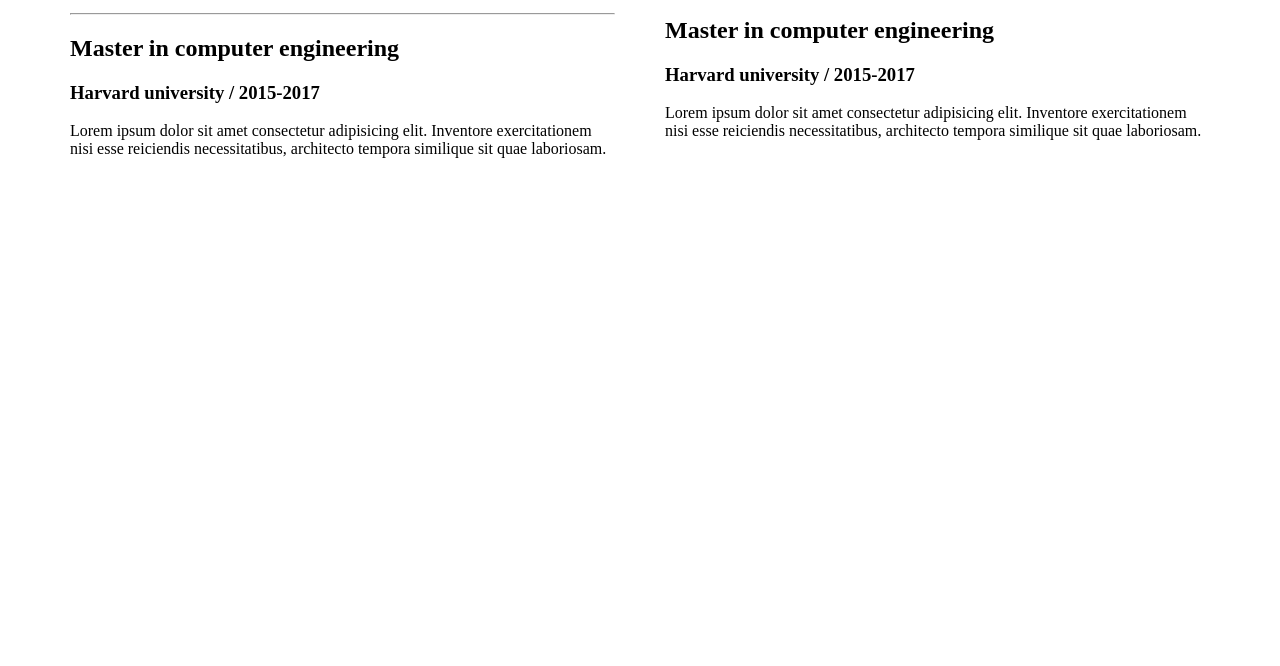
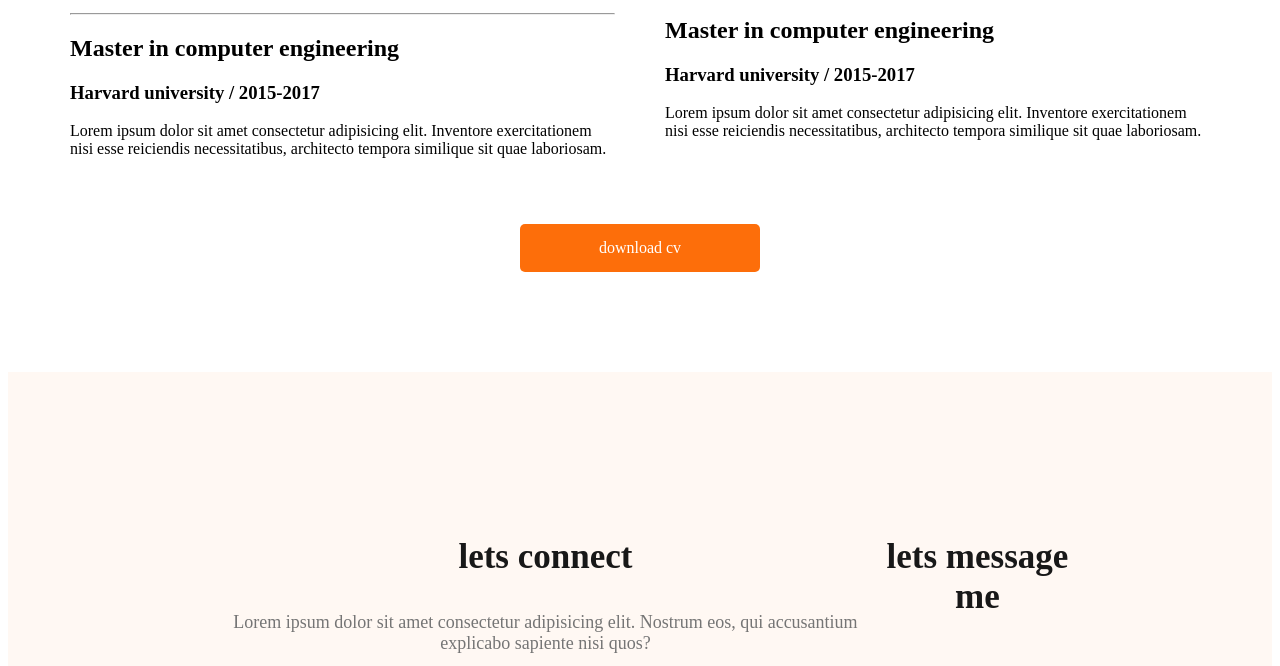
Before and after one commit to meraz149683/portfolio, a plain HTML site: page index.html in a window 1280 px wide. Shown: the part 2584-3250 px from the top of the page. Before the commit the page ends 2766 px from the top, so only its background shows below. Drawn offline with Linux system fonts and the light colour scheme.

Commit message:
added basic footer

```diff
--- a/index.html
+++ b/index.html
@@ -128,11 +128,26 @@
 
                     </div>
                 </div>
+                <div class="download-cv">
+                    <div class="btn-primary">download cv</div>
+                </div>
+
             </section>
 
     </main>
     <footer>
-
+     <div class="footer-column">
+        <h3 class="section-title">lets connect</h3>
+        <p class="section-description">Lorem ipsum dolor sit amet consectetur adipisicing elit. Nostrum eos, qui accusantium explicabo sapiente nisi quos?</p>
+        <div class="social-links">
+            <a href=""><img src="images/icons/facebook.png" alt=""></a>
+            <a href=""><img src="images/icons/insta.png" alt=""></a>
+            <a href=""><img src="images/icons/twitter.png" alt=""></a>
+        </div>
+     </div>
+     <div class="footer-column">
+        <h3 class="section-title">lets message me</h3>
+     </div>
     </footer>
 </body>
 </html>
--- a/styles/portfolio.css
+++ b/styles/portfolio.css
@@ -149,3 +149,15 @@
     display: flex;
     gap: 50px;
 }
+/* download cv button */
+.download-cv{
+    text-align: center;
+    margin: 50px 450px;
+}
+footer{
+    display: flex;
+    background-color: #fff8f3;
+    padding: 130px 200px;
+    margin-top: 100px;
+    /* justify-content: space-between; */
+}
```
